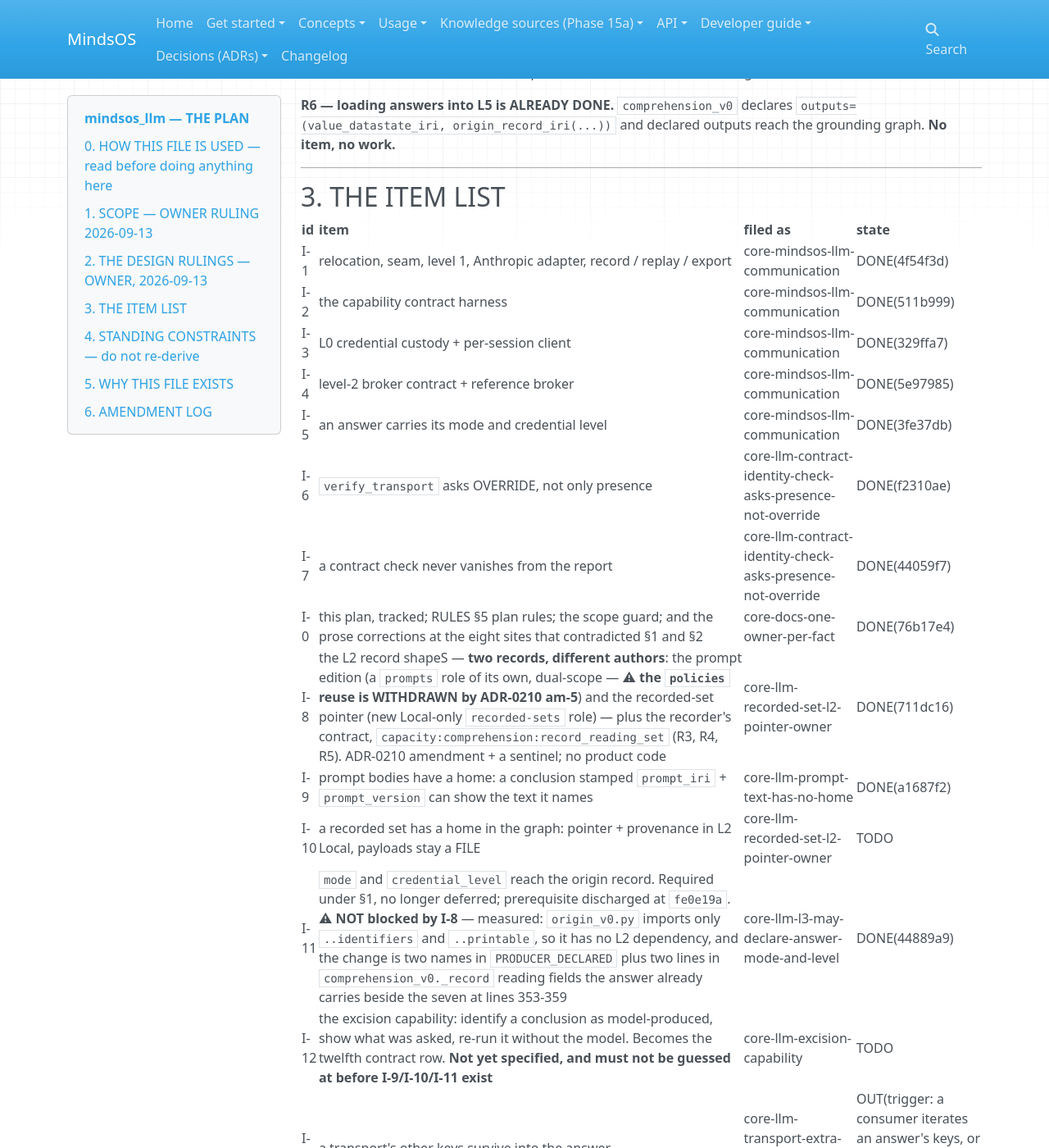
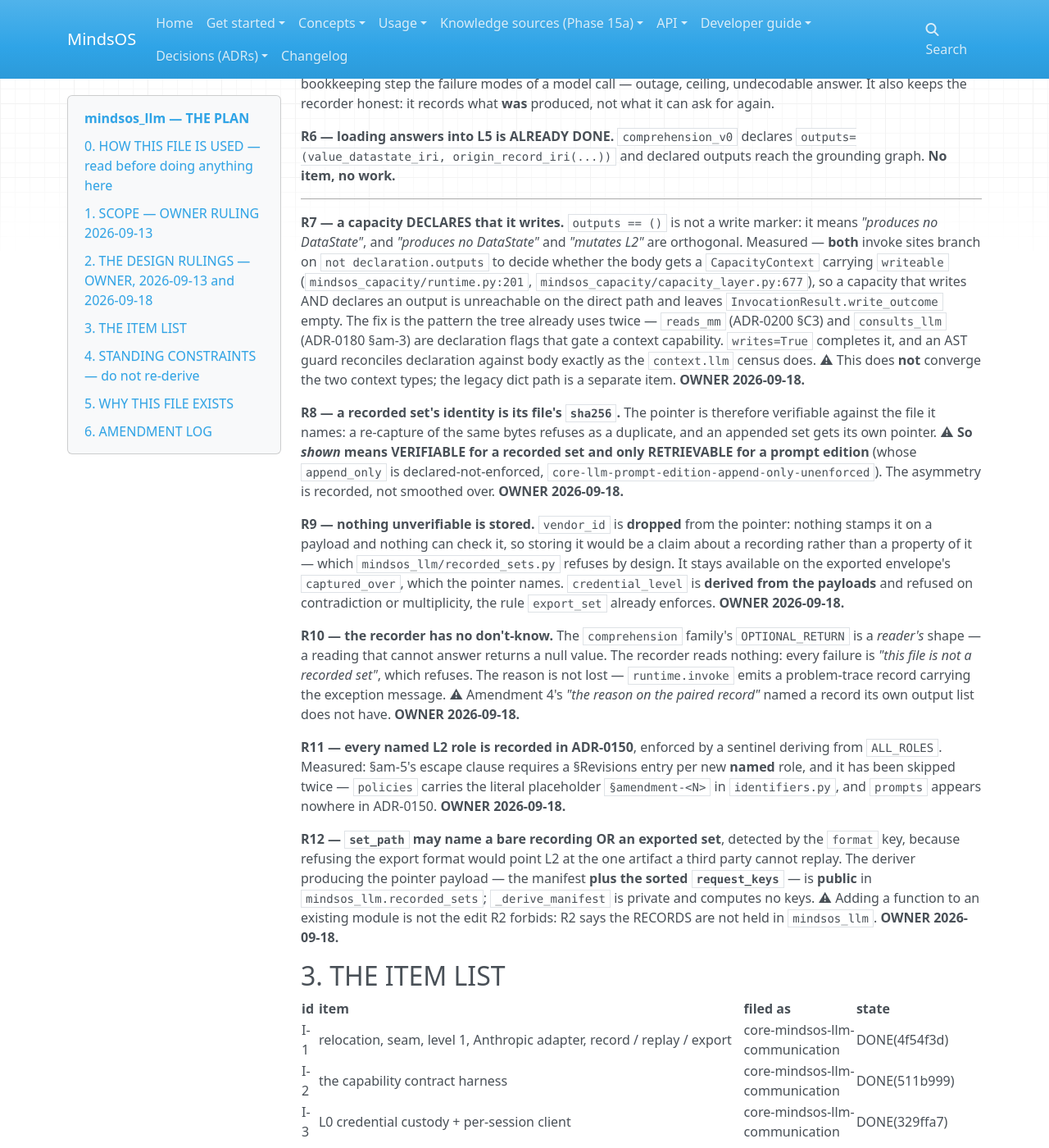
Before and after one commit to halvim/mindsos, an MkDocs documentation site: the page built from docs/plans/MINDSOS_LLM_PLAN.md, in a window 1280 px wide and 1400 px high, scrolled down 1520 px. Shown: the whole window at 82% size. Built offline with MkDocs 1.6.1, drawn with Linux system fonts in a browser that asks for light colours; nearby versions of some CDN libraries; some of the changed text lies outside the part shown.

Commit message:
docs(plan): R7-R12 and two items - a capacity DECLARES that it writes
Six owner rulings taken 2026-09-18, after a convergence round judged on final quality rather than on remaining time.

R7 - outputs == () is not a write marker. Measured: both invoke sites (runtime.py:201, capacity_layer.py:677) branch on `not declaration.outputs` to decide whether a body gets a CapacityContext carrying `writeable`, so ADR-0210 am-4's ruled declared output is unreachable on the direct path and leaves write_outcome empty. writes=True completes the reads_mm / consults_llm pattern.

R8 - a recorded set's identity is its file's sha256, so its pointer is verifiable; a prompt edition is only retrievable. R9 - vendor_id is dropped and credential_level is derived, because nothing unverifiable is stored. R10 - the recorder has no don't-know; OPTIONAL_RETURN is a reader's shape. R11 - every named L2 role is recorded in ADR-0150, enforced by a sentinel; the rule has been skipped twice. R12 - set_path may name a bare recording or an exported set, and the pointer-payload deriver is public.

I-15 (the writes declaration) and I-16 (I-9's missing installer - nothing calls build_write_prompt_edition) are ordered BEFORE I-10: two claims in one gate is a ship the RULES 12 sweep cannot audit.

Co-Authored-By: Claude Opus 5 <noreply@anthropic.com>

Claude-Session: https://claude.ai/code/session_01UzN3vcQZYAkSaK5hLjBYbX

```diff
--- a/docs/plans/MINDSOS_LLM_PLAN.md
+++ b/docs/plans/MINDSOS_LLM_PLAN.md
@@ -41,7 +41,7 @@ is left to build"*. The 2026-09-05 ruling that made it the completion criterion
 
 ---
 
-## 2. THE DESIGN RULINGS — OWNER, 2026-09-13
+## 2. THE DESIGN RULINGS — OWNER, 2026-09-13 and 2026-09-18
 
 **R1 — L3 writes the L2 record, not L0.** *"it should be L3 as this is part of the
 reading text intelligence, not L0 server code."* Settles
@@ -83,6 +83,56 @@ grounding graph. **No item, no work.**
 
 ---
 
+**R7 — a capacity DECLARES that it writes.** `outputs == ()` is not a write marker: it
+means *"produces no DataState"*, and *"produces no DataState"* and *"mutates L2"* are
+orthogonal. Measured — **both** invoke sites branch on `not declaration.outputs` to
+decide whether the body gets a `CapacityContext` carrying `writeable`
+(`mindsos_capacity/runtime.py:201`, `mindsos_capacity/capacity_layer.py:677`), so a
+capacity that writes AND declares an output is unreachable on the direct path and
+leaves `InvocationResult.write_outcome` empty. The fix is the pattern the tree already
+uses twice — `reads_mm` (ADR-0200 §C3) and `consults_llm` (ADR-0180 §am-3) are
+declaration flags that gate a context capability. `writes=True` completes it, and an
+AST guard reconciles declaration against body exactly as the `context.llm` census does.
+⚠ This does **not** converge the two context types; the legacy dict path is a separate
+item. **OWNER 2026-09-18.**
+
+**R8 — a recorded set's identity is its file's `sha256`.** The pointer is therefore
+verifiable against the file it names: a re-capture of the same bytes refuses as a
+duplicate, and an appended set gets its own pointer. ⚠ **So *shown* means VERIFIABLE for
+a recorded set and only RETRIEVABLE for a prompt edition** (whose `append_only` is
+declared-not-enforced, `core-llm-prompt-edition-append-only-unenforced`). The asymmetry
+is recorded, not smoothed over. **OWNER 2026-09-18.**
+
+**R9 — nothing unverifiable is stored.** `vendor_id` is **dropped** from the pointer:
+nothing stamps it on a payload and nothing can check it, so storing it would be a claim
+about a recording rather than a property of it — which `mindsos_llm/recorded_sets.py`
+refuses by design. It stays available on the exported envelope's `captured_over`, which
+the pointer names. `credential_level` is **derived from the payloads** and refused on
+contradiction or multiplicity, the rule `export_set` already enforces.
+**OWNER 2026-09-18.**
+
+**R10 — the recorder has no don't-know.** The `comprehension` family's `OPTIONAL_RETURN`
+is a *reader's* shape — a reading that cannot answer returns a null value. The recorder
+reads nothing: every failure is *"this file is not a recorded set"*, which refuses. The
+reason is not lost — `runtime.invoke` emits a problem-trace record carrying the
+exception message. ⚠ Amendment 4's *"the reason on the paired record"* named a record
+its own output list does not have. **OWNER 2026-09-18.**
+
+**R11 — every named L2 role is recorded in ADR-0150**, enforced by a sentinel deriving
+from `ALL_ROLES`. Measured: §am-5's escape clause requires a §Revisions entry per new
+**named** role, and it has been skipped twice — `policies` carries the literal
+placeholder `§amendment-<N>` in `identifiers.py`, and `prompts` appears nowhere in
+ADR-0150. **OWNER 2026-09-18.**
+
+**R12 — `set_path` may name a bare recording OR an exported set**, detected by the
+`format` key, because refusing the export format would point L2 at the one artifact a
+third party cannot replay. The deriver producing the pointer payload — the manifest
+**plus the sorted `request_keys`** — is **public** in `mindsos_llm.recorded_sets`;
+`_derive_manifest` is private and computes no keys. ⚠ Adding a function to an existing
+module is not the edit R2 forbids: R2 says the RECORDS are not held in `mindsos_llm`.
+**OWNER 2026-09-18.**
+
+
 ## 3. THE ITEM LIST
 
 | id | item | filed as | state |
@@ -102,10 +152,12 @@ grounding graph. **No item, no work.**
 | I-12 | the excision capability: identify a conclusion as model-produced, show what was asked, re-run it without the model. Becomes the twelfth contract row. **Not yet specified, and must not be guessed at before I-9/I-10/I-11 exist** | core-llm-excision-capability | TODO |
 | I-13 | a transport's other keys survive into the answer | core-llm-transport-extra-keys-survive-into-the-answer | OUT(trigger: a consumer iterates an answer's keys, or a third-party transport's output is stored) |
 | I-14 | level 3 / hosted adapter, the old "slice 3" | core-llm-level-3-awaits-a-hosted-adapter | OUT(trigger: a consumer wants Bedrock, Vertex or Azure) |
+| I-15 | a capacity **declares** that it writes (R7): `writes=True` on the declaration, both invoke sites gate the `writeable` injection on it instead of on `outputs == ()`, and an AST guard reconciles the declaration against the body — the `context.llm` census shape. **Blocks I-10**, whose ruled declared output is unreachable without it | core-capacity-write-is-declared-not-inferred | TODO |
+| I-16 | I-9's writer gets its installer. Measured 2026-09-17: nothing in the tree calls `build_write_prompt_edition`, and `install_learn_parameter_capacities` is the precedent it skipped — so a `DONE` item is a declaration L4 cannot route to | core-llm-prompt-edition-has-no-installer | TODO |
 
-**DONE WHEN: I-0, I-8, I-9, I-10, I-11, I-12.**
+**DONE WHEN: I-0, I-8, I-9, I-10, I-11, I-12, I-15, I-16.**
 
-**ORDER: I-0 ✅ → I-8 ✅ → I-11 ✅ → I-9 ✅ → I-10 → I-12.**
+**ORDER: I-0 ✅ → I-8 ✅ → I-11 ✅ → I-9 ✅ → I-15 → I-16 → I-10 → I-12.**
 I-9 and I-10 are blocked by I-8, the L2 record shape, and may ship in either order once
 it is ruled. ⚠ **I-9's dependency is the ROLE decision only** — measured: no prompt text crosses the
 transport seam, so the text is in no ANSWER. ⚠ **It does NOT follow that no run writes it**
@@ -194,3 +246,18 @@ amendment.)*
   `..printable`, so the origin record has no L2 dependency whatever, and I-11 is two
   names in `PRODUCER_DECLARED` plus two lines in `_record` reading fields the answer
   already carries. It was holding a cheap, ready item behind a ruling it never needed.
+
+- **2026-09-18** — **six rulings, R7–R12 in §2, and two new items, I-15 and I-16**,
+  **approved by the owner** ("confirmed... proceed"), after a convergence round run on
+  final quality rather than on remaining time — the owner's instruction was explicit:
+  *"do not recommend anything based on time... otherwise we will have to fix it in the
+  future and that become even longer."* ⚠ **The round REVERSED two of this chat's own
+  earlier recommendations**, which were argued from elapsed time and are wrong on the
+  merits: keeping amendment 4's declared output as an L4-only capability (now R7's
+  explicit declaration), and amending ADR-0150 for the new role without backfilling the
+  two roles that skipped it (now R11's sentinel plus the backfill).
+  **Two measurements produced R7 and I-16, and neither was known when I-8 was ruled:**
+  both invoke sites key the write-context injection on `not declaration.outputs`, and
+  `build_write_prompt_edition` has no caller anywhere in the tree.
+  ⚠ **I-15 is ordered BEFORE I-10 rather than folded into it** — two claims in one gate
+  is a ship the RULES §12 sweep cannot audit.
```
